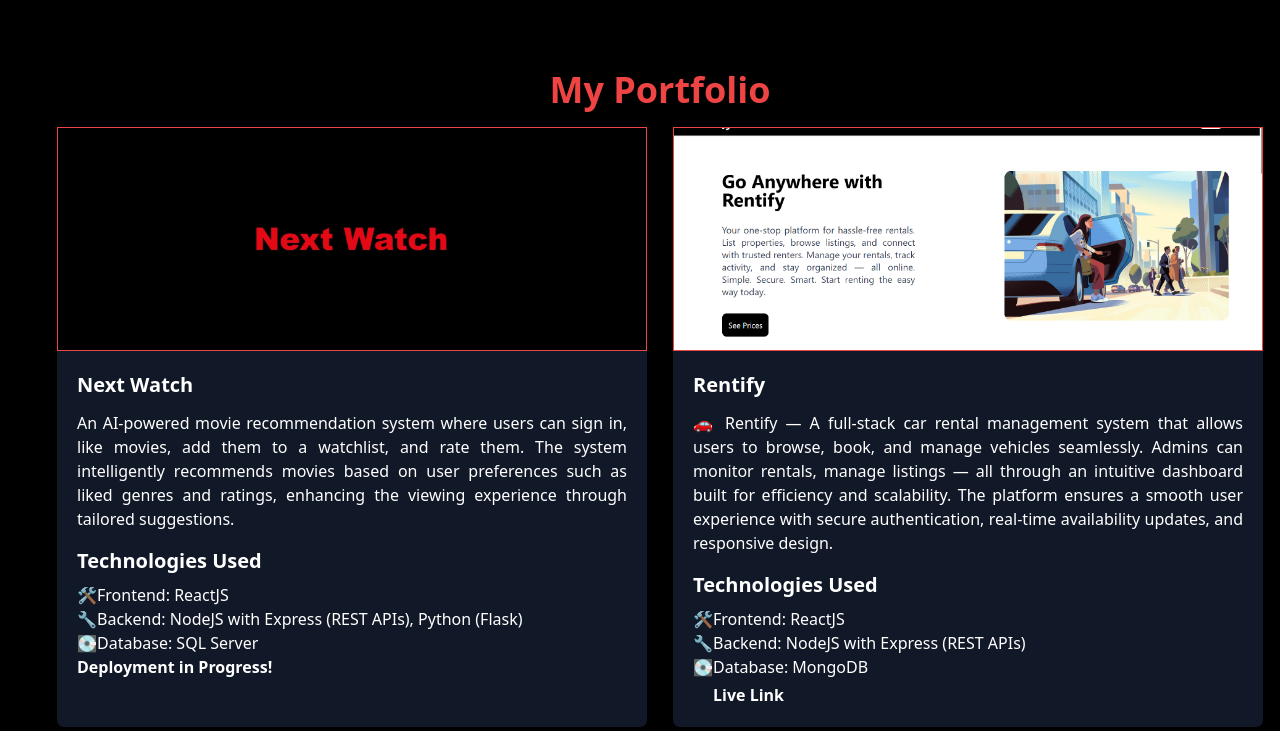
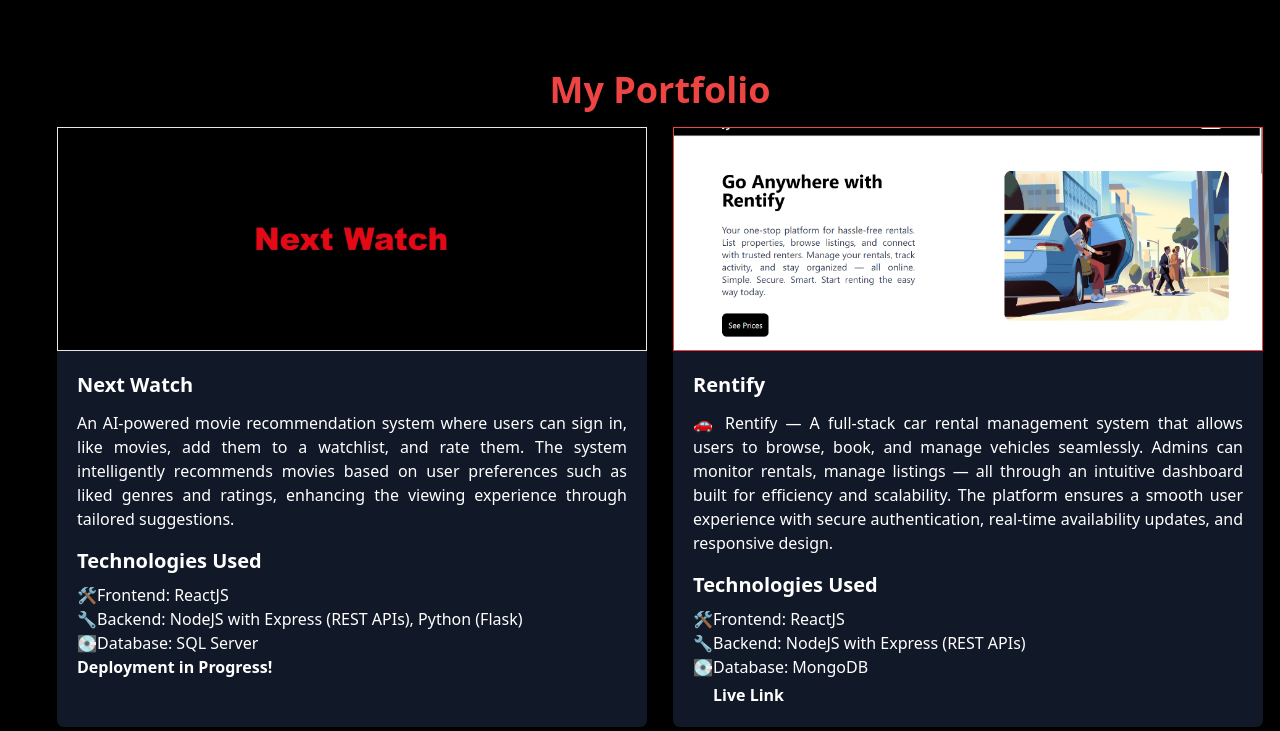
Before and after one commit to Asharr-Ali/My-Portfolio, a website: page index.html in a window 1280 px wide. Shown: the part 2900-3631 px from the top of the page. Drawn offline with Linux system fonts and the light colour scheme.

Commit message:
Some Minor Change

```diff
--- a/index.html
+++ b/index.html
@@ -179,7 +179,7 @@
 
       <div class="grid grid-cols-1 md:grid-cols-2 xl:grid-cols-3 gap-6 md:gap-8 xl:gap-10 p-4 md:p-8 xl:p-12">
         <div class="group hover:scale-95 border border-black transition-transform transform hover:border-sky-500 bg-gray-900 flex flex-col rounded-lg max-w-[400px] mx-auto">
-          <img class="h-56 w-full object-cover border border-red-500 group-hover:border-black rounded-t-lg" src="next_watch.png" alt="Next Watch"/>
+          <img class="h-56 w-full object-cover border group-hover:border-black rounded-t-lg" src="next_watch.png" alt="Next Watch"/>
           <div class="p-5 flex-1 flex flex-col">
             <h1 class="font-extrabold text-xl"> Next Watch </h1>
             <p class="mt-3 text-justify flex-1"> An AI-powered movie recommendation system where users can sign in, like movies, add them to a watchlist, and rate them. The system intelligently recommends movies based on user preferences such as liked genres and ratings, enhancing the viewing experience through tailored suggestions. </p>
```
